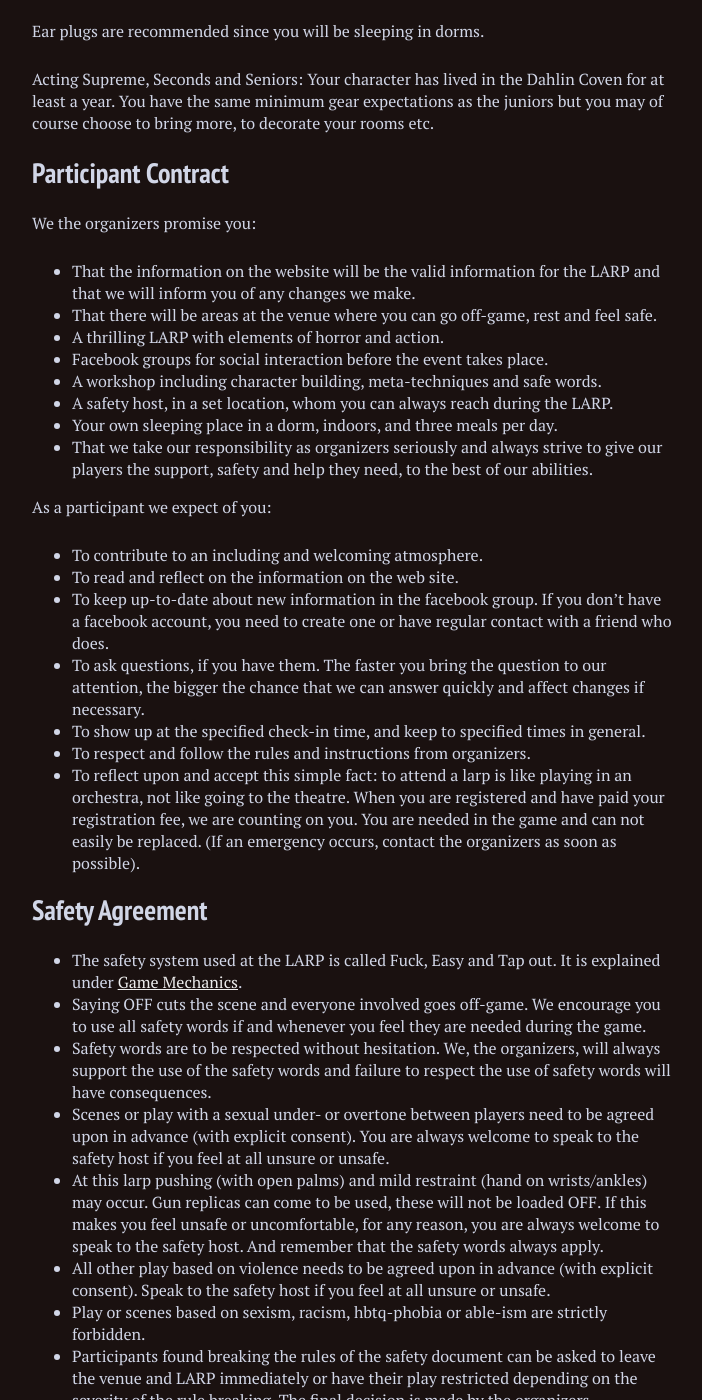
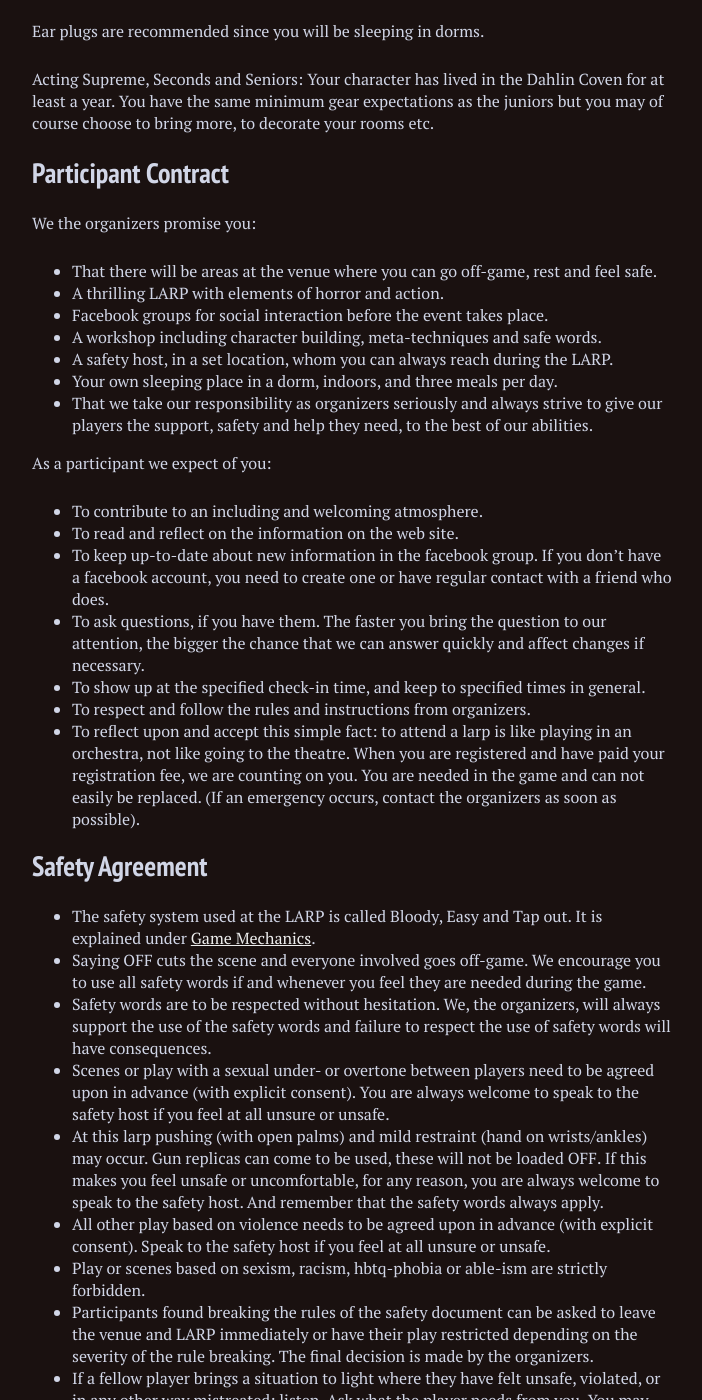
Before and after one commit to stanislavb/en.coven.nu, a Jekyll site: the page built from practical/index.md, in a window 1280 px wide and 1400 px high, scrolled down 1506 px. Shown: the whole window, without its empty margins (288-990 px from the left). Built offline with Jekyll 4.4.1, drawn with Linux system fonts in a browser that asks for light colours; nearby versions of some CDN libraries.

Commit message:
Update index.md

```diff
--- a/practical/index.md
+++ b/practical/index.md
@@ -63,7 +63,6 @@ Acting Supreme, Seconds and Seniors: Your character has lived in the Dahlin Cove
 
 We the organizers promise you:
 
- - That the information on the website will be the valid information for the LARP and that we will inform you of any changes we make.
  - That there will be areas at the venue where you can go off-game, rest and feel safe.
  - A thrilling LARP with elements of horror and action.
  - Facebook groups for social interaction before the event takes place.
@@ -71,7 +70,6 @@ We the organizers promise you:
  - A safety host, in a set location, whom you can always reach during the LARP.
  - Your own sleeping place in a dorm, indoors, and three meals per day.
  - That we take our responsibility as organizers seriously and always strive to give our players the support, safety and help they need, to the best of our abilities.
-
 
 As a participant we expect of you:
 
@@ -85,7 +83,7 @@ As a participant we expect of you:
 
 ## Safety Agreement
 
- - The safety system used at the LARP is called Fuck, Easy and Tap out. It is explained under [Game Mechanics](/game-mechanics/).
+ - The safety system used at the LARP is called Bloody, Easy and Tap out. It is explained under [Game Mechanics](/game-mechanics/).
  - Saying OFF cuts the scene and everyone involved goes off-game. We encourage you to use all safety words if and whenever you feel they are needed during the game.
  - Safety words are to be respected without hesitation. We, the organizers, will always support the use of the safety words and failure to respect the use of safety words will have consequences.
  - Scenes or play with a sexual under- or overtone between players need to be agreed upon in advance (with explicit consent). You are always welcome to speak to the safety host if you feel at all unsure or unsafe.
```
